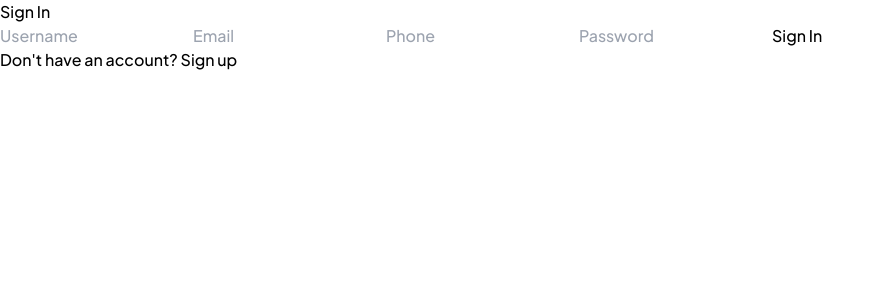
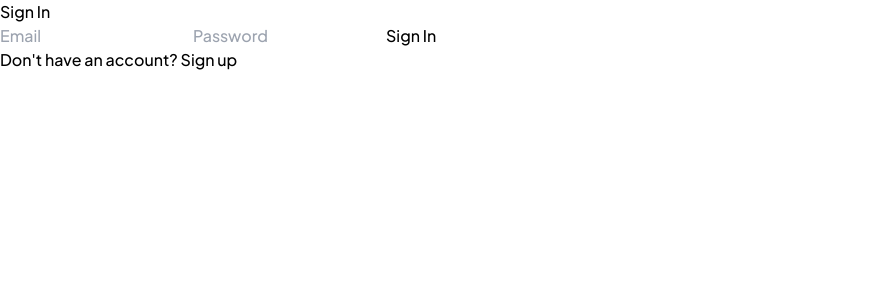
Before and after one commit to shyamg090/Evento_Website, a React (Vite) app in the folder client/: page /signin in a window 1280 px wide. Shown: the top 300 px of the page, without its empty margins (0-884 px from the left). Built offline with nearby package versions, Linux system fonts and the light colour scheme; a web font is replaced by a local one.

Commit message:
small changes in signin page

```diff
--- a/client/src/pages/Signin.jsx
+++ b/client/src/pages/Signin.jsx
@@ -7,10 +7,8 @@ const Signin = () => {
     const location = useLocation();
     const dispatch = useDispatch();
 
-    const { username, email, phone, password } = location.state || {
-        username: "",
+    const { email, password } = location.state || {
         email: "",
-        phone: "",
         password: "",
     };
 
@@ -19,9 +17,7 @@ const Signin = () => {
     const [serverstatus, setserverstatus] = useState({});
 
     const [formdata, setformData] = useState({
-        username: username,
         email: email,
-        phone: phone,
         password: password,
     });
 
@@ -86,7 +82,7 @@ const Signin = () => {
                 onSubmit={handleSubmit}
             >
                 <h2 className="text-3xl text-center font-bold text-red-600">Sign In</h2>
-
+                    {/*
                 <input
                     className="form-input px-4 py-2 border border-gray-300 rounded-lg focus:outline-none focus:ring-2 focus:ring-red-600"
                     type="text"
@@ -96,6 +92,9 @@ const Signin = () => {
                     value={formdata.username} // Changed from name to username
                     required
                 />
+
+
+                */}
 
                 <input
                     className="form-input px-4 py-2 border border-gray-300 rounded-lg focus:outline-none focus:ring-2 focus:ring-red-600"
@@ -107,7 +106,7 @@ const Signin = () => {
                     required
                 />
 
-                <input
+                {/* <input
                     className="form-input px-4 py-2 border border-gray-300 rounded-lg focus:outline-none focus:ring-2 focus:ring-red-600"
                     type="tel" // Changed type to tel for better input handling
                     placeholder="Phone"
@@ -115,7 +114,7 @@ const Signin = () => {
                     onChange={fillform}
                     value={formdata.phone}
                     required
-                />
+                /> */}
 
                 <input
                     className="form-input px-4 py-2 border border-gray-300 rounded-lg focus:outline-none focus:ring-2 focus:ring-red-600"
```
Also changed, not shown: 1 other file (tests, documents, lock files or other folders).
